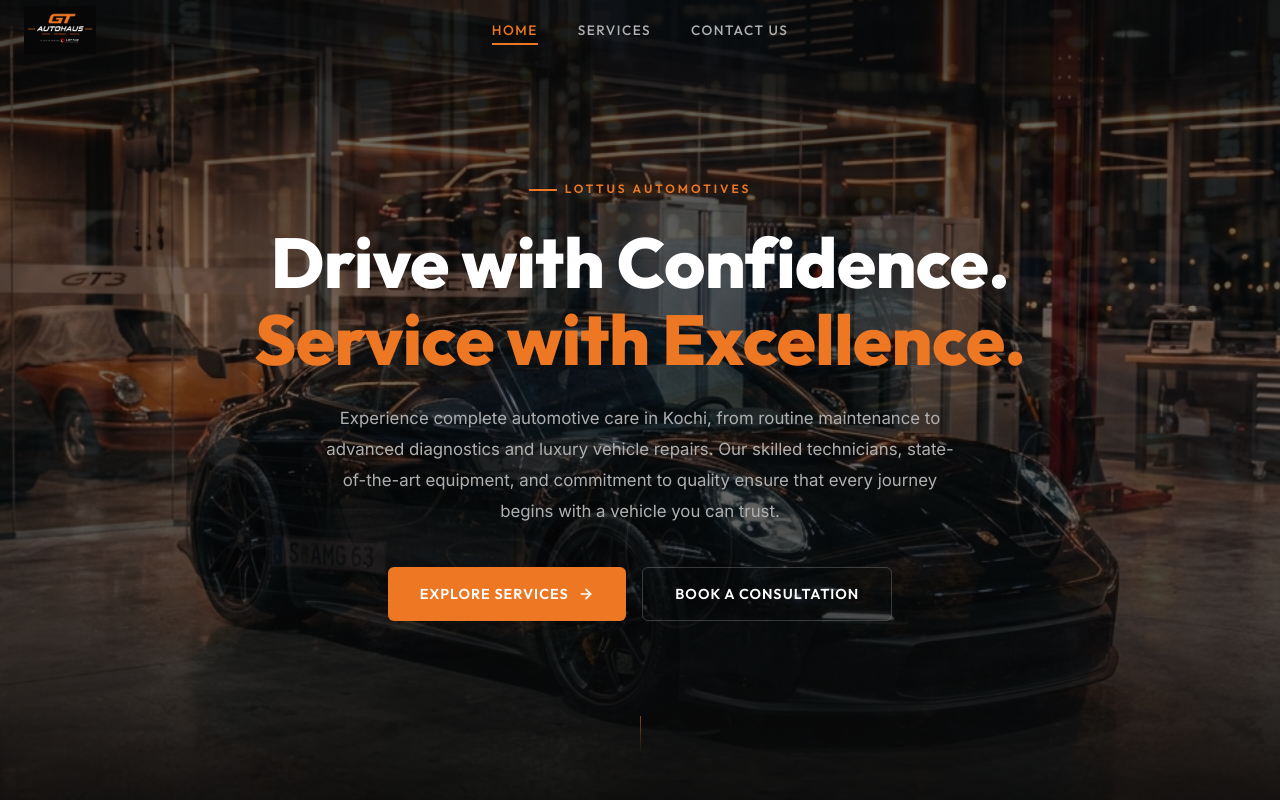
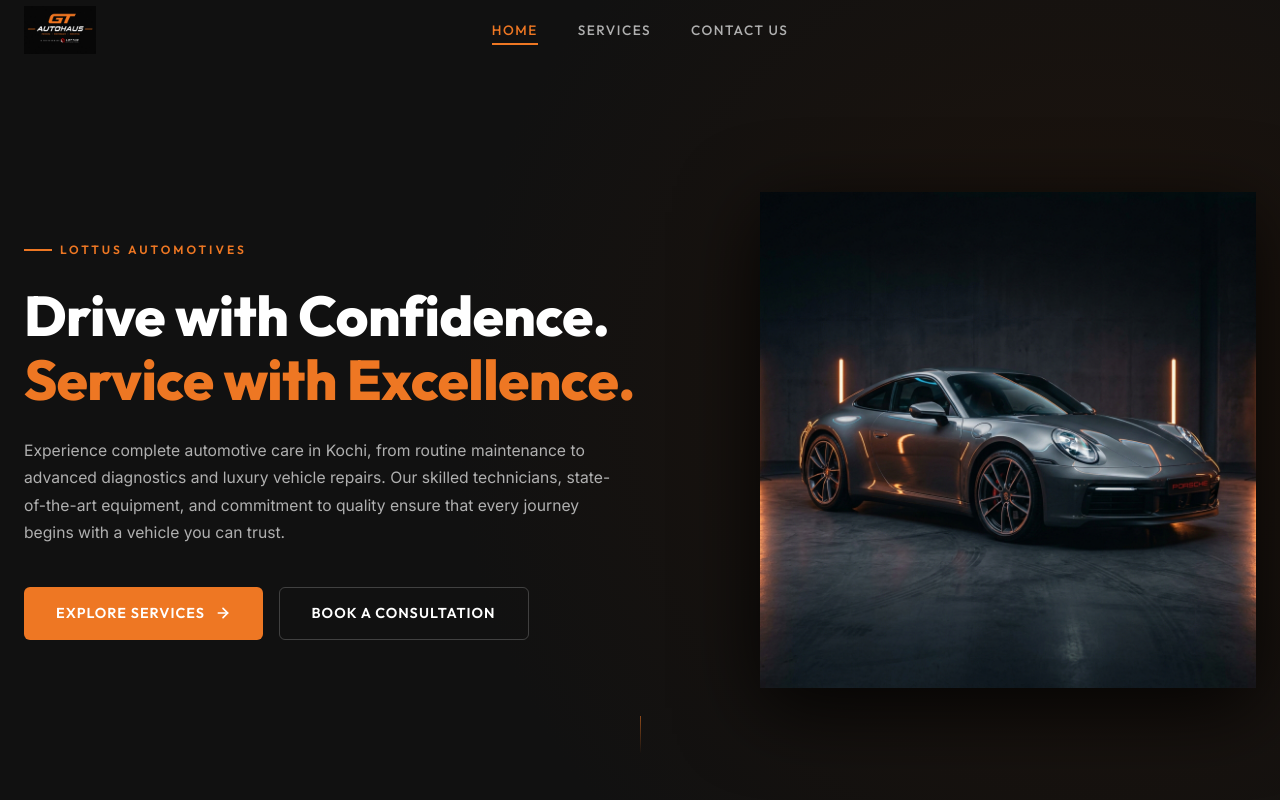
Before and after one commit to akshaiinspite/lottus-automotives-, a React (Vite) app: page / in a window 1280 px wide. Shown: the top 800 px of the page. Built offline with nearby package versions, Linux system fonts and the light colour scheme.

Commit message:
feat: redesign hero to split left content and right Porsche image, set promise bg to black

```diff
--- a/src/pages/HomePage.css
+++ b/src/pages/HomePage.css
@@ -7,117 +7,76 @@
   min-height: 700px;
   display: flex;
   align-items: center;
-  justify-content: center;
+  background: radial-gradient(circle at 85% 50%, rgba(238, 119, 35, 0.09) 0%, var(--clr-dark) 55%);
   overflow: hidden;
+  padding-top: 5rem;
 }
 
-/* Slideshow */
-.hero__slideshow {
-  position: absolute;
-  top: 0;
-  left: 0;
-  width: 100%;
-  height: 100%;
-  z-index: 0;
-}
-
-.hero__slide {
-  position: absolute;
-  top: 0;
-  left: 0;
-  width: 100%;
-  height: 100%;
-  opacity: 0;
-  transition: opacity 1.5s ease-in-out;
-}
-
-.hero__slide--active {
-  opacity: 1;
-}
-
-.hero__slide-img {
-  width: 100%;
-  height: 100%;
-  object-fit: cover;
-  animation: kenBurns 18s ease-in-out infinite alternate;
-}
-
-@keyframes kenBurns {
-  0% {
-    transform: scale(1) translate(0, 0);
-  }
-  50% {
-    transform: scale(1.08) translate(-1%, -1%);
-  }
-  100% {
-    transform: scale(1.05) translate(1%, 0.5%);
-  }
-}
-
-.hero__slide:nth-child(2) .hero__slide-img {
-  animation-delay: -6s;
-  animation-direction: alternate-reverse;
-}
-
-.hero__slide:nth-child(3) .hero__slide-img {
-  animation-delay: -12s;
-}
-
-/* Overlay */
-.hero__overlay {
-  position: absolute;
-  top: 0;
-  left: 0;
-  width: 100%;
-  height: 100%;
-  background:
-    linear-gradient(180deg,
-      rgba(10, 10, 10, 0.65) 0%,
-      rgba(10, 10, 10, 0.35) 40%,
-      rgba(10, 10, 10, 0.5) 70%,
-      rgba(10, 10, 10, 0.92) 100%
-    );
-  z-index: 1;
-}
-
-/* Content — CENTERED */
+/* Content */
 .hero__content {
   position: relative;
   z-index: 3;
-  max-width: 820px;
-  text-align: center;
+  width: 100%;
+}
+
+.hero__grid {
+  display: grid;
+  grid-template-columns: 1.15fr 0.85fr;
+  align-items: center;
+  gap: 4rem;
+  width: 100%;
+}
+
+.hero__text-col {
   display: flex;
   flex-direction: column;
-  align-items: center;
+  align-items: flex-start;
+  text-align: left;
 }
 
 .hero__label {
   margin-bottom: var(--space-md);
-  justify-content: center;
+  justify-content: flex-start;
 }
 
 .hero__title {
   font-family: var(--font-heading);
-  font-size: clamp(2.5rem, 5.5vw, 4.5rem);
   font-weight: 800;
-  line-height: 1.1;
   margin-bottom: var(--space-md);
   letter-spacing: -0.5px;
+  color: var(--clr-white);
 }
 
 .hero__description {
-  font-size: 1.05rem;
-  line-height: 1.85;
   color: var(--clr-gray-light);
-  max-width: 640px;
   margin-bottom: var(--space-lg);
+  max-width: 600px;
 }
 
 .hero__cta-group {
   display: flex;
   gap: 1rem;
   flex-wrap: wrap;
+  justify-content: flex-start;
+}
+
+.hero__image-col {
+  display: flex;
   justify-content: center;
+  align-items: center;
+}
+
+.hero__car-frame {
+  position: relative;
+  width: 100%;
+  max-width: 580px;
+}
+
+.hero__car-img {
+  width: 100%;
+  height: auto;
+  object-fit: contain;
+  filter: drop-shadow(0 20px 40px rgba(0, 0, 0, 0.85));
 }
 
 /* Scroll Indicator */
@@ -522,20 +481,9 @@
 
 .promise {
   position: relative;
-  background: url('/promise_footer_bg.png') center/cover no-repeat;
-  padding: var(--space-xl) 0 0 0;
+  background: var(--clr-black);
+  padding: var(--space-2xl) 0;
   overflow: hidden;
-}
-
-.promise::before {
-  content: '';
-  position: absolute;
-  top: 0;
-  left: 0;
-  width: 100%;
-  height: 100%;
-  background: linear-gradient(180deg, rgba(10, 10, 10, 0.94) 0%, rgba(10, 10, 10, 0.85) 50%, rgba(10, 10, 10, 0.94) 100%);
-  z-index: 0;
 }
 
 .promise__inner {
@@ -578,6 +526,36 @@
 /* ===== RESPONSIVE ===== */
 
 @media (max-width: 992px) {
+  .hero {
+    height: auto;
+    min-height: unset;
+    padding: 8rem 0 4rem;
+    background: radial-gradient(circle at 50% 85%, rgba(238, 119, 35, 0.08) 0%, var(--clr-dark) 60%);
+  }
+
+  .hero__grid {
+    grid-template-columns: 1fr;
+    gap: 3.5rem;
+    text-align: center;
+  }
+
+  .hero__text-col {
+    align-items: center;
+    text-align: center;
+  }
+
+  .hero__label {
+    justify-content: center;
+  }
+
+  .hero__cta-group {
+    justify-content: center;
+  }
+
+  .hero__car-frame {
+    max-width: 480px;
+  }
+
   .about__grid {
     grid-template-columns: 1fr;
     gap: 2.5rem;
@@ -588,10 +566,6 @@
   }
 
   .why__cards {
-    grid-template-columns: repeat(2, 1fr);
-  }
-
-  .brands__row {
     grid-template-columns: repeat(2, 1fr);
   }
 }
--- a/src/pages/HomePage.tsx
+++ b/src/pages/HomePage.tsx
@@ -8,27 +8,15 @@ gsap.registerPlugin(ScrollTrigger)
 
 /* ===== HERO SECTION ===== */
 const HeroSection = () => {
-  const [currentSlide, setCurrentSlide] = useState(0)
   const heroRef = useRef<HTMLElement>(null)
-  const slides = ['/hero_slide_1.png', '/hero_slide_2.png', '/hero_slide_3.png']
-
-  // Ken Burns slideshow
-  useEffect(() => {
-    const interval = setInterval(() => {
-      setCurrentSlide((prev) => (prev + 1) % slides.length)
-    }, 6000)
-    return () => clearInterval(interval)
-  }, [slides.length])
 
   // GSAP entrance
   useEffect(() => {
     if (!heroRef.current) return
     const ctx = gsap.context(() => {
       const tl = gsap.timeline({ defaults: { ease: 'power3.out' } })
-      tl.fromTo('.hero__label', { y: 30, opacity: 0 }, { y: 0, opacity: 1, duration: 0.8, delay: 0.3 })
-        .fromTo('.hero__title', { y: 50, opacity: 0 }, { y: 0, opacity: 1, duration: 1 }, '-=0.4')
-        .fromTo('.hero__description', { y: 30, opacity: 0 }, { y: 0, opacity: 1, duration: 0.8 }, '-=0.5')
-        .fromTo('.hero__cta-group', { y: 30, opacity: 0 }, { y: 0, opacity: 1, duration: 0.8 }, '-=0.4')
+      tl.fromTo('.hero__text-col > *', { y: 30, opacity: 0 }, { y: 0, opacity: 1, duration: 0.8, stagger: 0.15, delay: 0.3 })
+        .fromTo('.hero__image-col', { x: 50, opacity: 0 }, { x: 0, opacity: 1, duration: 1 }, '-=0.6')
         .fromTo('.hero__scroll-indicator', { opacity: 0 }, { opacity: 1, duration: 1 }, '-=0.3')
     }, heroRef)
     return () => ctx.revert()
@@ -36,34 +24,16 @@ const HeroSection = () => {
 
   return (
     <section className="hero" ref={heroRef} id="hero-section" aria-label="Hero banner – Premium car service Kochi">
-      {/* Background Slideshow */}
-      <div className="hero__slideshow" aria-hidden="true">
-        {slides.map((src, i) => (
-          <div
-            key={i}
-            className={`hero__slide ${i === currentSlide ? 'hero__slide--active' : ''}`}
-          >
-            <img
-              src={src}
-              alt={`Premium automotive service environment ${i + 1}`}
-              className="hero__slide-img"
-              loading={i === 0 ? 'eager' : 'lazy'}
-            />
-          </div>
-        ))}
-      </div>
-
-      {/* Gradient Overlay */}
-      <div className="hero__overlay" aria-hidden="true"></div>
-
       {/* Content */}
       <div className="hero__content container">
+        <div className="hero__grid">
+          <div className="hero__text-col">
             <span className="hero__label section-label">Lottus Automotives</span>
-        <h1 className="hero__title">
+            <h1 className="hero__title" style={{ fontSize: 'clamp(2.2rem, 4.5vw, 3.5rem)', lineHeight: '1.15' }}>
               Drive with Confidence.<br />
               <span className="text-orange">Service with Excellence.</span>
             </h1>
-        <p className="hero__description">
+            <p className="hero__description" style={{ fontSize: '0.98rem', lineHeight: '1.75' }}>
               Experience complete automotive care in Kochi, from routine maintenance to advanced diagnostics
               and luxury vehicle repairs. Our skilled technicians, state-of-the-art equipment, and commitment
               to quality ensure that every journey begins with a vehicle you can trust.
@@ -76,6 +46,18 @@ const HeroSection = () => {
               <Link to="/contact" className="btn-outline" id="hero-cta-contact">
                 Book a Consultation
               </Link>
+            </div>
+          </div>
+          <div className="hero__image-col">
+            <div className="hero__car-frame">
+              <img
+                src="/hero_car_display.png"
+                alt="Luxury sports car Porsche 911"
+                className="hero__car-img"
+                loading="eager"
+              />
+            </div>
+          </div>
         </div>
       </div>
 
```
Also changed, not shown: public/hero_car_display.png (added). Lines whose indentation alone changed are shown as unchanged.
